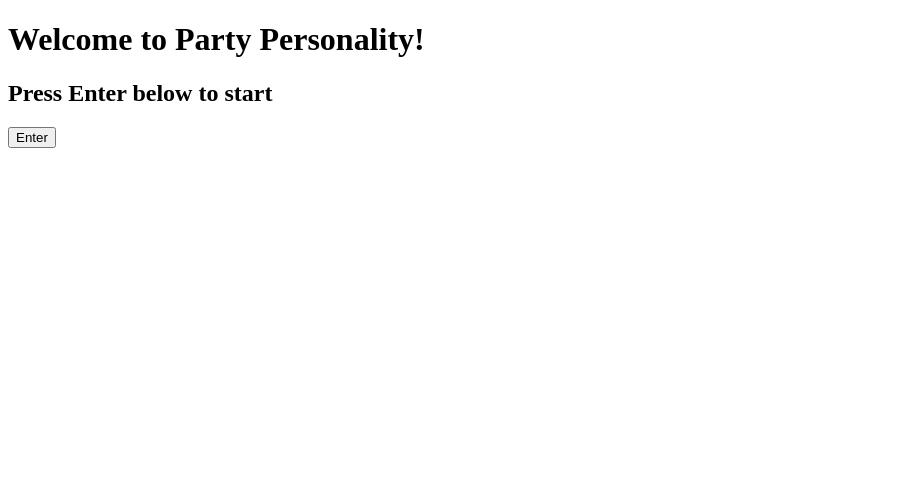
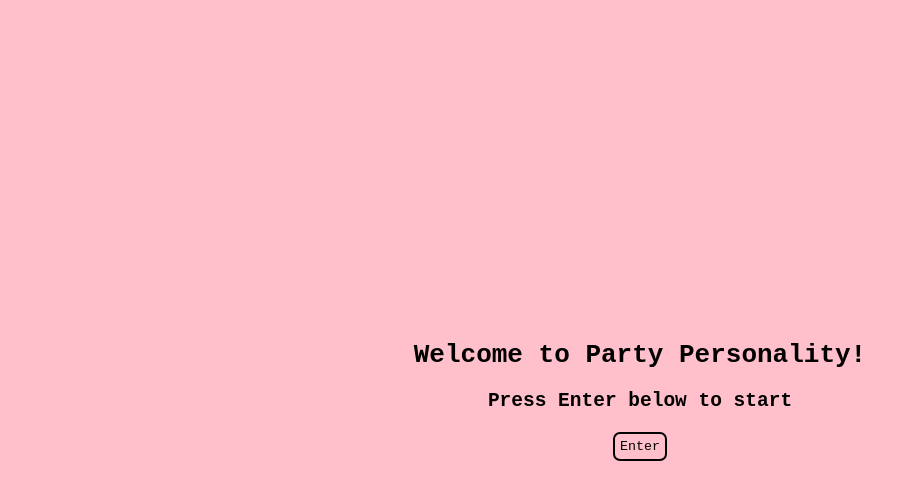
Before and after one commit to NightlyAffair/party-personality-nithvin, a React (Create React App) app in the folder frontend/: page /quiz in a window 1280 px wide. Shown: the top 500 px of the page, without its empty margins (0-916 px from the left). Built offline with nearby package versions, Linux system fonts and the light colour scheme.

Commit message:
Add logic to support css

```diff
--- /dev/null
+++ b/frontend/src/components/DisplayBox.jsx
@@ -0,0 +1,20 @@
+import {useState} from "react";
+
+function DisplayBox({ Question }) {
+
+    const [ouput, setouput] = useState(null)
+    const [nextQuestion, setNextQuestion] = useState(null);
+
+    return (
+        <div className="DisplayBox">
+            <div className="prevOutput">
+                <output />
+            </div>
+            <div className="nextOutput">
+                <nextQuestion />
+            </div>
+        </div>
+    )
+}
+
+export default DisplayBox;
--- a/frontend/src/components/QuestionLoader.jsx
+++ b/frontend/src/components/QuestionLoader.jsx
@@ -29,6 +29,7 @@ function CreateQuestion(questionText, answers) { // Fixed parameter destructurin
         }
 
         // JSX return moved outside HandleSubmit function
+        //Describes the component Question
         return (
             <div className="Question">
                 <div className="QuestionSection">
--- a/frontend/src/data/Data.js
+++ b/frontend/src/data/Data.js
@@ -5,11 +5,11 @@ async function Data() {
     try {
         // Try API first
         const apiData = await APIFetch();
-        if (apiData) {
+        if (apiData && !apiData.error) {
             return ParseJson(apiData);
         } else {
             //Try local fetch
-            return ParseJson(LocalFetch());
+            return ParseJson(await LocalFetch());
         }
     } catch (error) {
         console.error('Error fetching data:', error);
@@ -21,7 +21,7 @@ async function Data() {
 async function APIFetch() {
     try {
         //URL
-        const response = await fetch('https://party-personality-nithvin-production.up.railway.app/quiz/1');
+        const response = await fetch('1https://party-personality-nithvin-production.up.railway.app/quiz/1');
 
         if (!response.ok) {
             throw new Error(`HTTP error! status: ${response.status}`);
@@ -31,21 +31,21 @@ async function APIFetch() {
         return json;
     } catch (error) {
         console.error('API fetch error:', error);
-        throw error;
+        return null;
     }
 }
 
 //Mostly only for local development
 async function LocalFetch() {
     try {
-        const localData = await fetch("./data.json");
-        if (!localData) {
-            throw new Error(`HTTP error! status: ${response.status}`);
+        const localData = await fetch(`${process.env.PUBLIC_URL}/data.json`);
+        if (!localData.ok) {
+            throw new Error(`Local Fetch failed`);
         }
-        const json = await localData.json();
-        return json;
+        return await localData.json();
     } catch (error) {
         console.error("No local data found", error);
+        return null;
     }
 }
 
--- a/frontend/src/data/ParseJson.js
+++ b/frontend/src/data/ParseJson.js
@@ -1,6 +1,8 @@
 function ParseJson(data) {
     // Handle array response from API
     const quizData = Array.isArray(data) ? data[0] : data;
+
+    console.log(quizData);
 
     // Validate the JSON structure
     if (!quizData.questions || !quizData.controlFlow || !quizData.personalities || !quizData.answers) {
@@ -45,7 +47,6 @@ function Transform(quizData) {
         acc[p.answerId] = {
         weight: p.weight,
         association: p.association,
-        score: 0
         };
     return acc;
     }, {});
--- /dev/null
+++ b/frontend/src/pages/HomePage.css
@@ -0,0 +1,24 @@
+* {
+    margin: 0;
+    padding: 0;
+}
+
+.HomePageContainer {
+    background: pink;
+    display: flex;
+    flex-direction: column;
+    justify-content: center;
+    align-items: center;
+    height: 100vh;
+    width: 100vw;
+    row-gap: 20px;
+    font-family: monospace;
+}
+
+button {
+    font-family: monospace;
+    background-color: transparent;
+    border: 2px black solid;
+    padding : 5px;
+    border-radius: 7px
+}
--- a/frontend/src/pages/HomePage.jsx
+++ b/frontend/src/pages/HomePage.jsx
@@ -1,8 +1,9 @@
-import {Link} from 'react-router-dom'
+import {Link} from 'react-router-dom';
+import './HomePage.css';
 
 function HomePage() {
     return (
-        <>
+        <div className="HomePageContainer">
             <h1>
                 Welcome to Party Personality!
             </h1>
@@ -16,7 +17,7 @@ function HomePage() {
                     Enter
                 </button>
             </Link>
-        </>
+        </div>
     )
 }
 
--- a/frontend/src/pages/QuizPage.jsx
+++ b/frontend/src/pages/QuizPage.jsx
@@ -2,10 +2,12 @@ import { useEffect, useState } from "react";
 import Data from "../data/Data";
 import QuestionLoader from "../components/QuestionLoader";
 import { useNavigate } from "react-router-dom";
+import DisplayBox from "../components/DisplayBox";
+import './QuizPage.css';
 
 function QuizPage() {
     const navigate = useNavigate();
-    const [QuestionArray, setQuestions] = useState([]);
+    const [questionArray, setQuestionArray] = useState([]);
     const [isLoading, setIsLoading] = useState(true);
     const [error, setError] = useState(null);
     const [controlFlow, setControlFlow] = useState(null);
@@ -14,13 +16,14 @@ function QuizPage() {
     const [ansData, setAnsData] = useState(null);
     const [ansArr, updateAnsArr] = useState([]);
 
+    //Data loader
     useEffect(() => {
         const loadData = async () => {
             try {
                 const data = await Data();
                 if (data && data.questions) {
                     const jsx = QuestionLoader(data);
-                    setQuestions(jsx);
+                    setQuestionArray(jsx);
                     setControlFlow(data.controlFlow);
                     setPersonalities(data.personalities);
                     setAnsData(data.answers)
@@ -38,7 +41,8 @@ function QuizPage() {
         loadData();
     }, []);
 
-    const CurrentComponent = QuestionArray[currentQn];
+    //Sets the current question to be displayed
+    const CurrentComponent = DisplayBox(questionArray[currentQn]);
 
     function ChangeQn(num) {
         setCurrentQn(num);
@@ -64,7 +68,7 @@ function QuizPage() {
         // Safety check for controlFlow
         if (!controlFlow) {
             console.log("Control flow not available, moving to next question");
-            if (currentQn < QuestionArray.length - 1) {
+            if (currentQn < questionArray.length - 1) {
                 return ChangeQn(currentQn + 1);
             } else {
                 const result = calculatePersonality();
@@ -80,7 +84,7 @@ function QuizPage() {
         const nextQuestionId = controlFlow[answer];
 
         // Move to next question or complete quiz
-        if (nextQuestionId && nextQuestionId !== "end" && nextQuestionId < QuestionArray.length) {
+        if (nextQuestionId && nextQuestionId !== "end" && nextQuestionId < questionArray.length) {
             return ChangeQn(parseInt(nextQuestionId));
         } else {
             const result = calculatePersonality();
@@ -104,7 +108,7 @@ function QuizPage() {
         return <div>Error: {error}</div>;
     }
 
-    if (QuestionArray.length === 0) {
+    if (questionArray.length === 0) {
         return <div>No questions available</div>;
     }
 
@@ -117,7 +121,7 @@ function QuizPage() {
             <div className="Quiz">
                 <CurrentComponent onSubmit={onSubmit} />
                 <div className="quiz-progress">
-                    Question {currentQn + 1} of {QuestionArray.length}
+                    Question {currentQn + 1} of {questionArray.length}
                 </div>
             </div>
         </div>
```
Also changed, not shown: frontend/src/pages/QuizPage.css (added), 1 other file (tests, documents, lock files or other folders).
